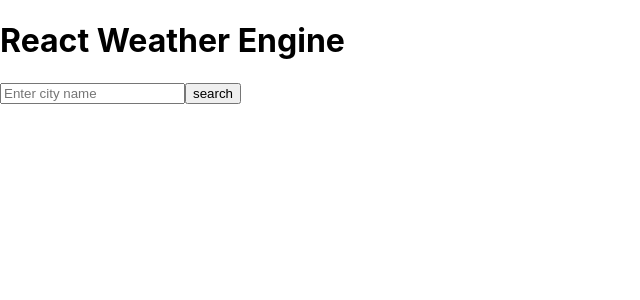
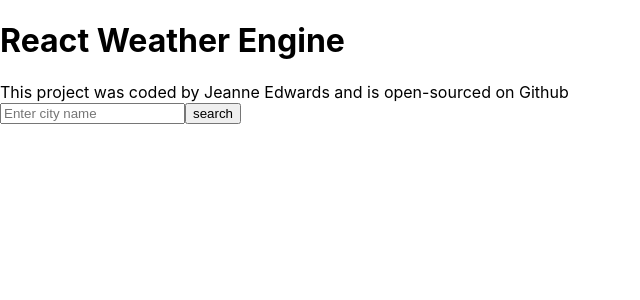
Before and after one commit to jcedwards48/react-week4, a React (Create React App) app: page / in a window 1280 px wide. Shown: the top 300 px of the page, without its empty margins (0-640 px from the left). Built offline with nearby package versions, Linux system fonts and the light colour scheme.

Commit message:
Update App.js
Sdded link to GH for Netlify push

```diff
--- a/src/App.js
+++ b/src/App.js
@@ -5,7 +5,14 @@ export default function App() {
   return (
     <div className="App">
       <h1>React Weather Engine</h1>
-      <Search />
+      <footer>
+        This project was coded by Jeanne Edwards and is open-sourced on Github
+        <a
+          href="https://github.com/jcedwards48/react-week4"
+          target="_blank"
+        ></a>
+        <Search />
+      </footer>
     </div>
   );
 }
```
